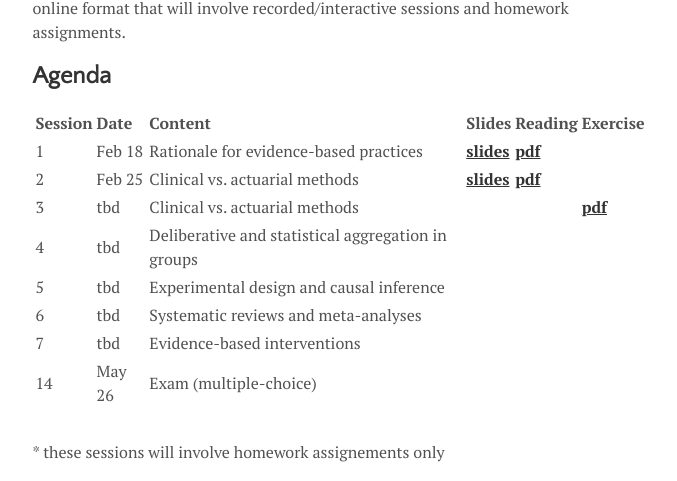
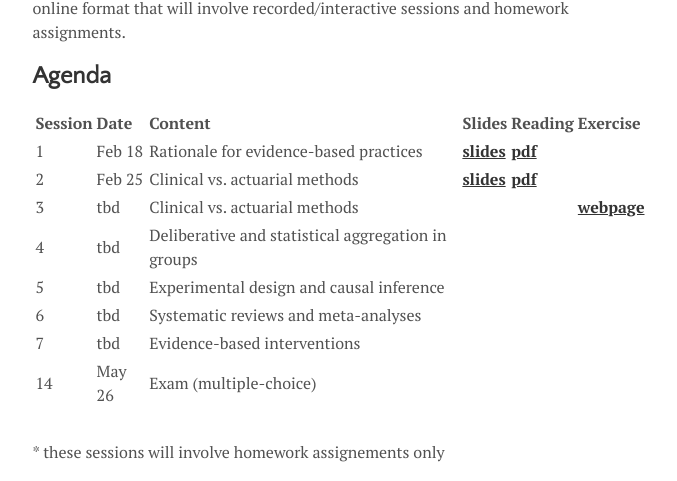
Before and after one commit to matarui/evidencebaseddm, a Jekyll site: the page built from menu/syllabus.md, in a window 1280 px wide. Shown: the part 280-761 px from the top of the page, without its empty margins (300-977 px from the left). Built offline with Jekyll 4.4.1, drawn with Linux system fonts in a browser that asks for light colours.

Commit message:
Update syllabus.md

```diff
--- a/menu/syllabus.md
+++ b/menu/syllabus.md
@@ -12,7 +12,7 @@
 | ----- |:------------| :-----| :-----| :-----| :-----|
 | 1 | Feb 18 | Rationale for evidence-based practices | <a href="http://matarui.github.io/evidencebaseddm/assets/presentations/EbDM_session1.pdf"><b>slides</b></a> | <a href="http://matarui.github.io/evidencebaseddm/assets/literature/Munafò_2017_Nature_Human_Behaviour.pdf"><b>pdf</b></a>| |
 | 2 | Feb 25 | Clinical vs. actuarial methods | <a href="http://matarui.github.io/evidencebaseddm/assets/presentations/EbDM_session2.pdf"><b>slides</b></a> | <a href="http://matarui.github.io/evidencebaseddm/assets/literature/Dawes_1989_Science.pdf"><b>pdf</b></a>| |
-| 3 | tbd | Clinical vs. actuarial methods | | |<a href="http://matarui.github.io/evidencebaseddm/assets/exercise1.html"><b>pdf</b></a> |
+| 3 | tbd | Clinical vs. actuarial methods | | |<a href="http://matarui.github.io/evidencebaseddm/assets/exercise1.html"><b>webpage</b></a> |
 | 4 | tbd |  Deliberative and statistical aggregation in groups | | | |
 | 5 | tbd | Experimental design and causal inference | | | |
 | 6 | tbd | Systematic reviews and meta-analyses | | | |
```
